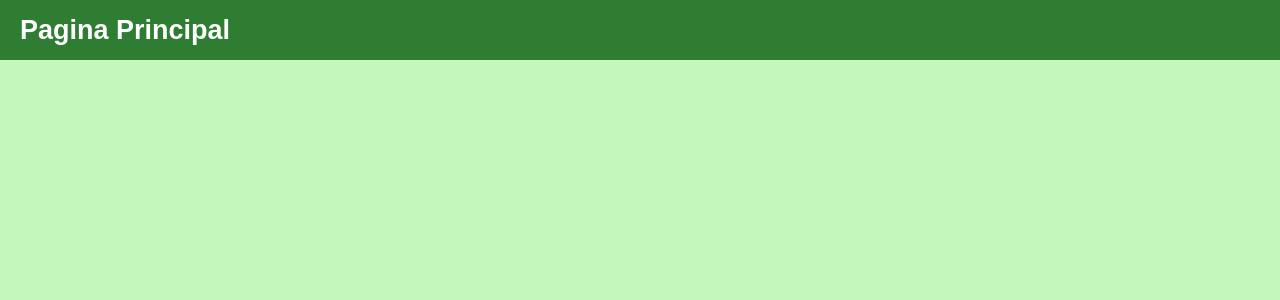
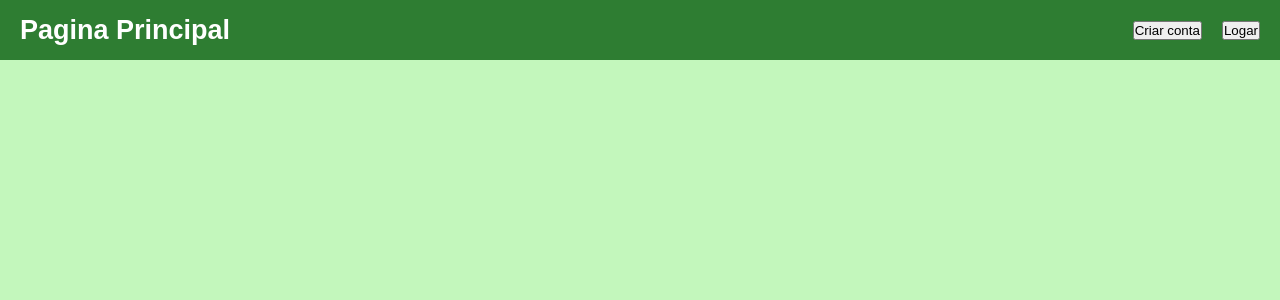
Before and after one commit to M4theus13/Front_End_Gerenciamento_de_Risco, a React (Vite) app: page / in a window 1280 px wide. Shown: the top 300 px of the page. Built offline with nearby package versions, Linux system fonts and the light colour scheme; a web font is replaced by a local one.

Commit message:
pagina principal header

```diff
--- a/src/pages/pagina-inicial/paginaInicial.jsx
+++ b/src/pages/pagina-inicial/paginaInicial.jsx
@@ -6,7 +6,7 @@ import './paginaInicial.css'
 function paginaInicial() {
   return (
     <div className='paginaInicial'>
-      <Header text='Pagina Principal'></Header>
+      <Header text='Pagina Principal' cadastro='ativado' login='ativado'></Header>
     </div>
   )
 }
```
